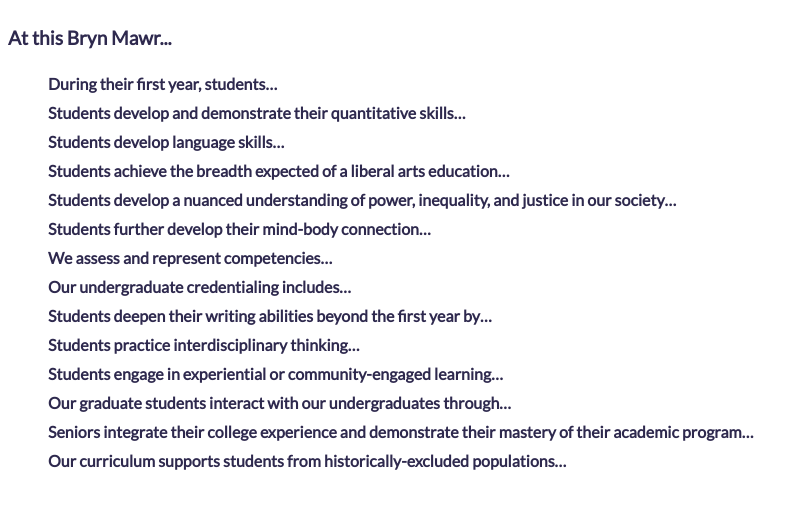
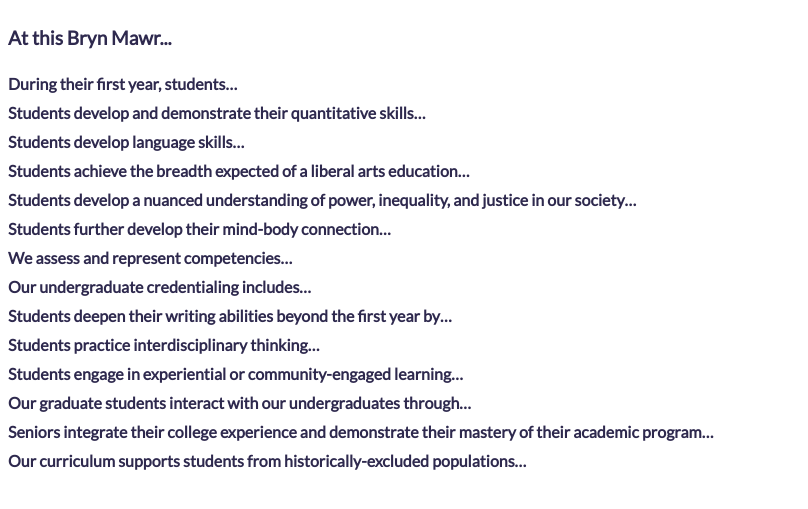
Before and after one commit to digbmc/100-tbbm, a Flask app: page /alumni in a window 1280 px wide. Shown: the top 509 px of the page, without its empty margins (0-808 px from the left). Run offline with Flask 3, Linux system fonts and the light colour scheme; data that the repository does not hold is empty.

Commit message:
update list style padding

```diff
--- a/static/styles.css
+++ b/static/styles.css
@@ -35,7 +35,7 @@ footer {
 
 ul {
     list-style-type: none;
-    /* padding:0; */
+    padding:0;
 }
 
 li {
```
